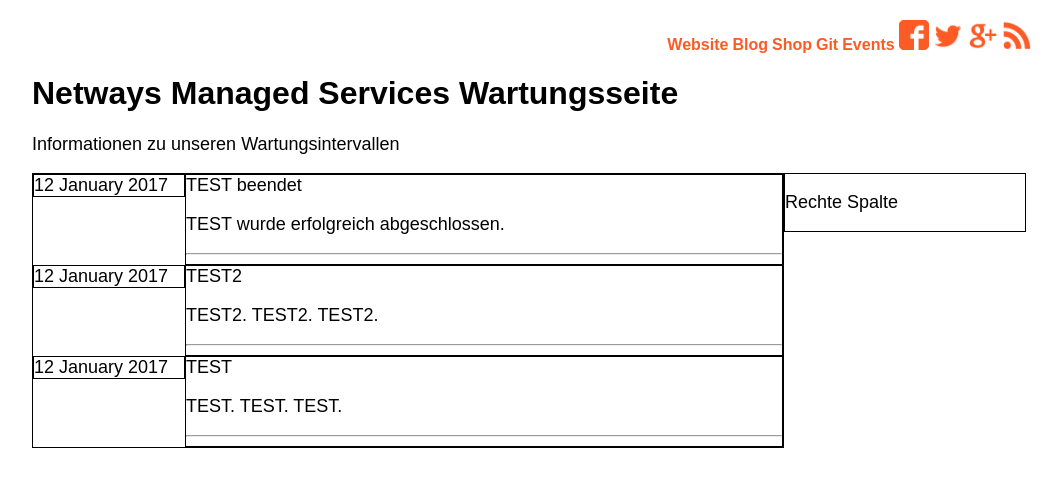
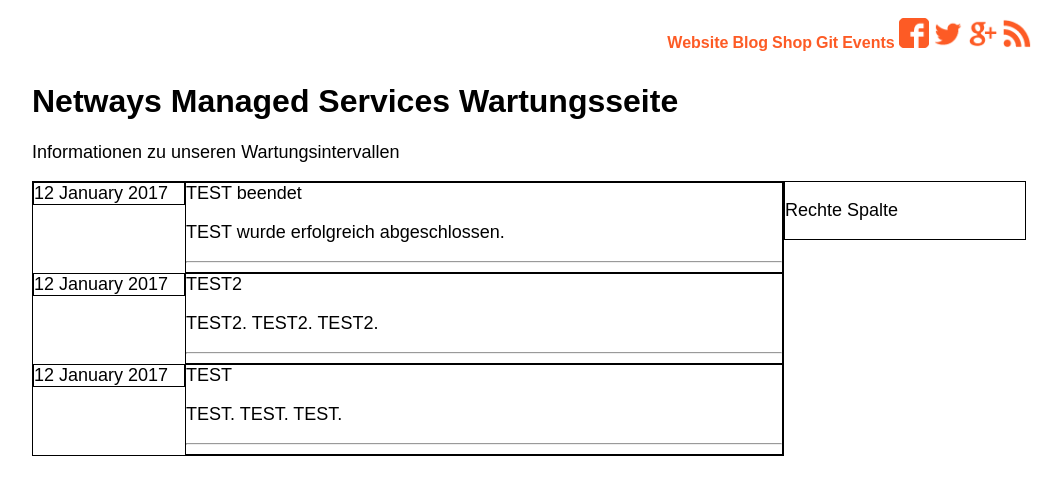
Before and after one commit to Storagegirl/storagegirl.github.io, a Jekyll site: the page built from index.html, in a window 1280 px wide. Shown: the top 495 px of the page, without its empty margins (108-1170 px from the left). Built offline with Jekyll 4.4.1, drawn with Linux system fonts in a browser that asks for light colours.

Commit message:
Update main.css

```diff
--- a/css/main.css
+++ b/css/main.css
@@ -32,12 +32,12 @@
 
 .boxsocial {
     text-align: right;
-    margin-top: 20px;
+    padding-top: 10px;
     width: 100%;
 }
 
 .boxheader {
-    margin-top: 20px;
+    padding-top: 10px;
     width: 100%;
 }
 
```
